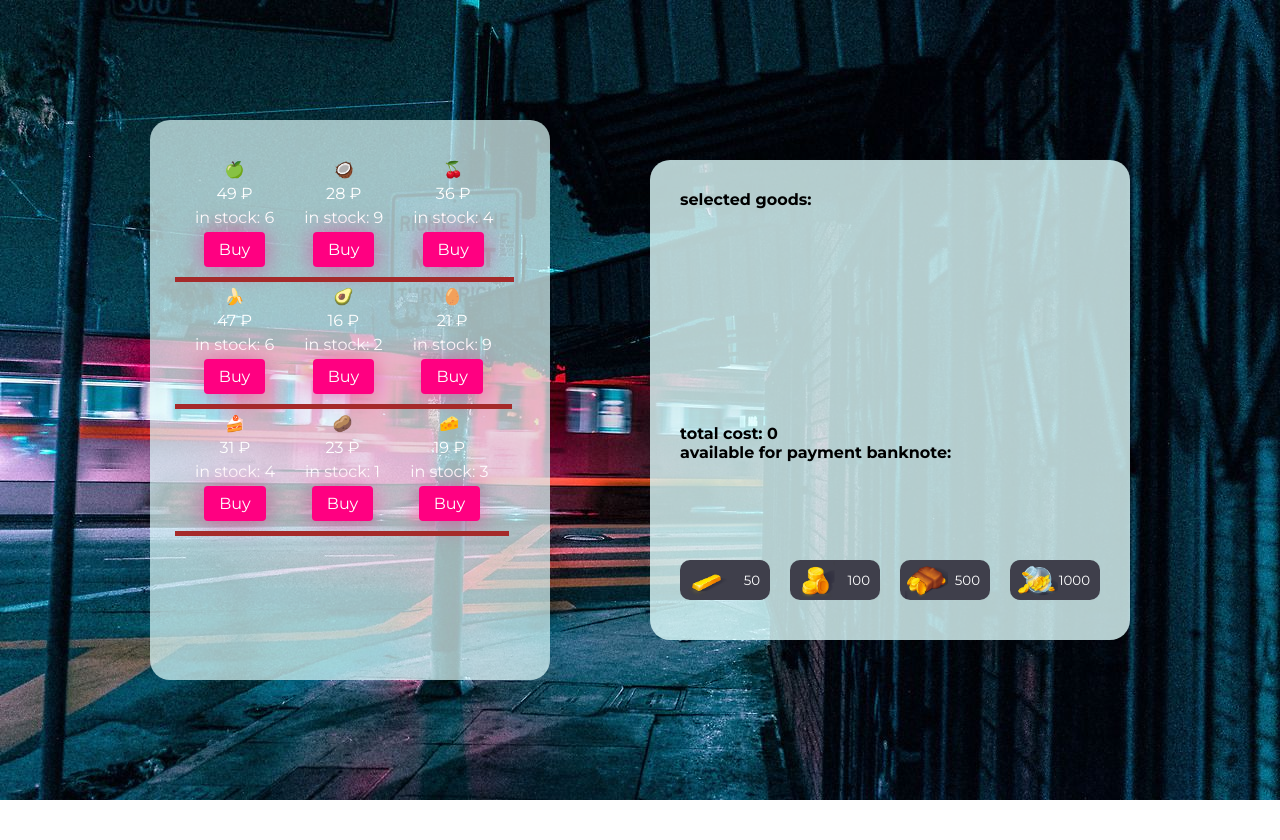
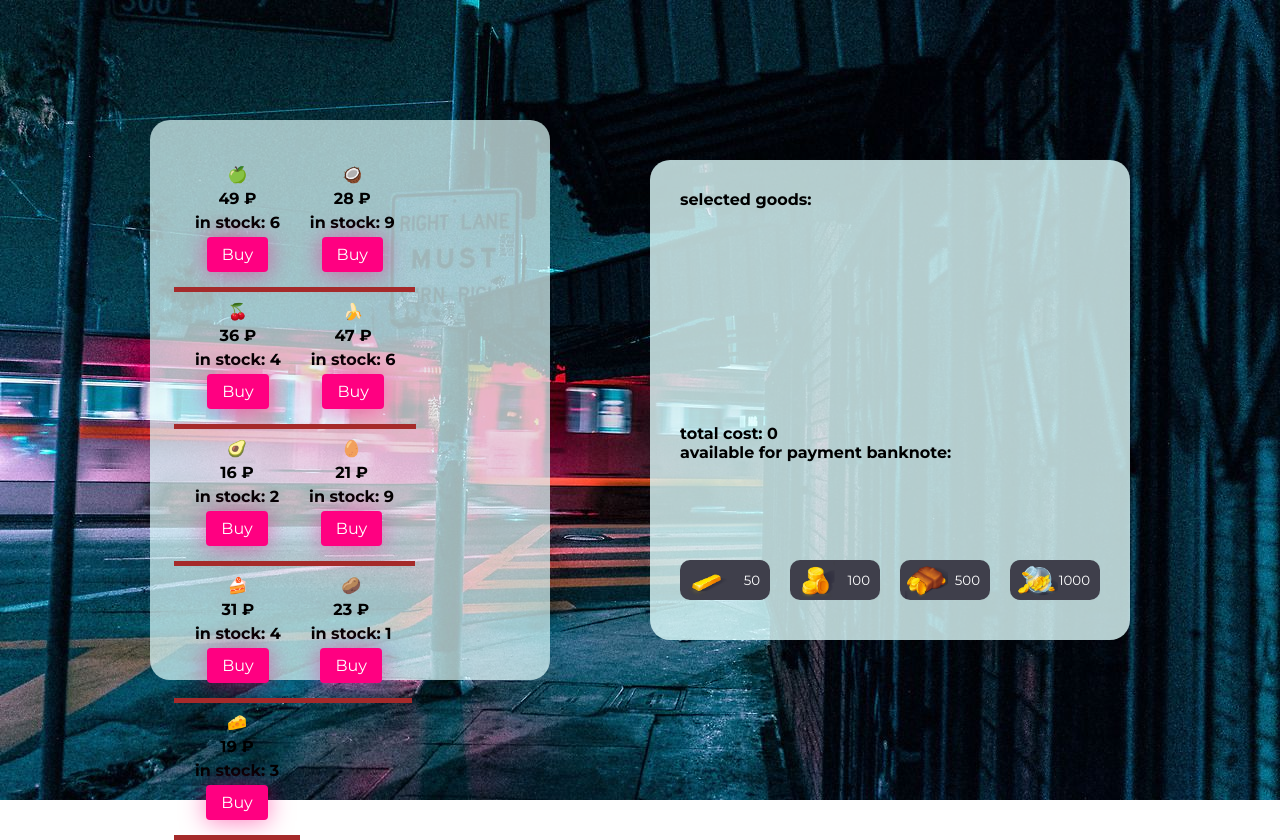
Before and after one commit to ludaalt/vending_machine, a React (Create React App) app: page / in a window 1280 px wide. Before the commit the page ends 800 px from the top, so only its background shows below. Built offline with nearby package versions, Linux system fonts and the light colour scheme.

Commit message:
feat: add making  purchase on product card

```diff
--- a/src/components/ProductItem.tsx
+++ b/src/components/ProductItem.tsx
@@ -1,20 +1,18 @@
-import { FC } from "react";
+import { FC, useContext } from "react";
 import styled from "styled-components";
 
 import BuyButton from "./BuyButton";
+import { IProductItem, ProductsContextType } from "../types/types";
+import { ProductsContext } from "../context/productsContext";
 
-interface ProductItemProps {
-  item: {
-    title: string;
-    count: number;
-    logo: string;
-    price: number;
-  };
-}
+type Props = {
+  item: IProductItem;
+};
 
-const StyledProductItem = styled.li<ProductItemProps>`
-  color: #fff;
-  padding: 10px 15px;
+const StyledProductItem = styled.li<Pick<Props, "item">>`
+  color: #000;
+  font-weight: bold;
+  padding: 15px 15px;
   display: flex;
   flex-direction: column;
   align-items: center;
@@ -37,7 +35,8 @@ const StyledProductItem = styled.li<ProductItemProps>`
   }
 `;
 
-const ProductItem: FC<ProductItemProps> = ({ item }) => {
+const ProductItem: FC<Props> = ({ item }) => {
+  const { buyProduct } = useContext(ProductsContext) as ProductsContextType;
   return (
     <StyledProductItem item={item}>
       <div>{item.logo}</div>
@@ -51,7 +50,11 @@ const ProductItem: FC<ProductItemProps> = ({ item }) => {
       )}
 
       <p>in stock: {item.count}</p>
-      <BuyButton disabled={item.count === 0} />
+      <BuyButton
+        disabled={item.count === 0}
+        buyProduct={() => buyProduct(item)}
+        item={item}
+      />
     </StyledProductItem>
   );
 };
```
